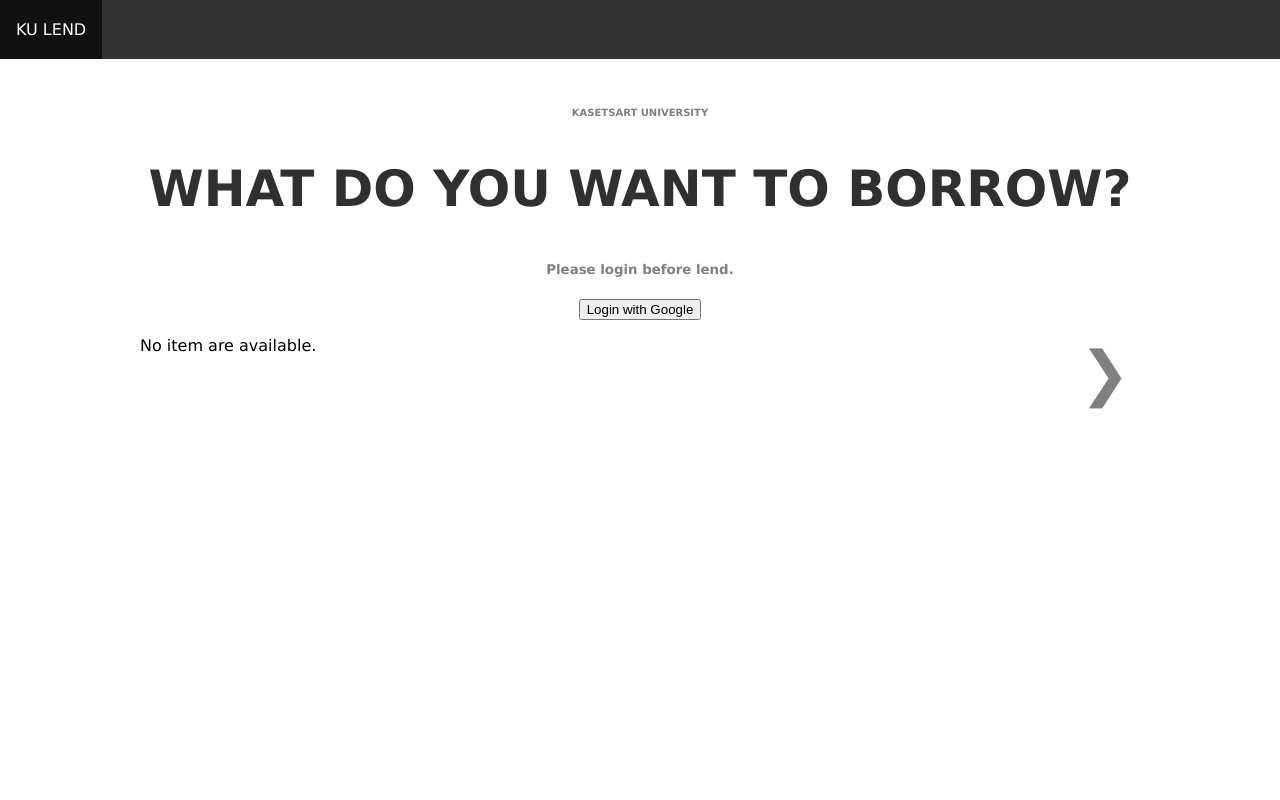
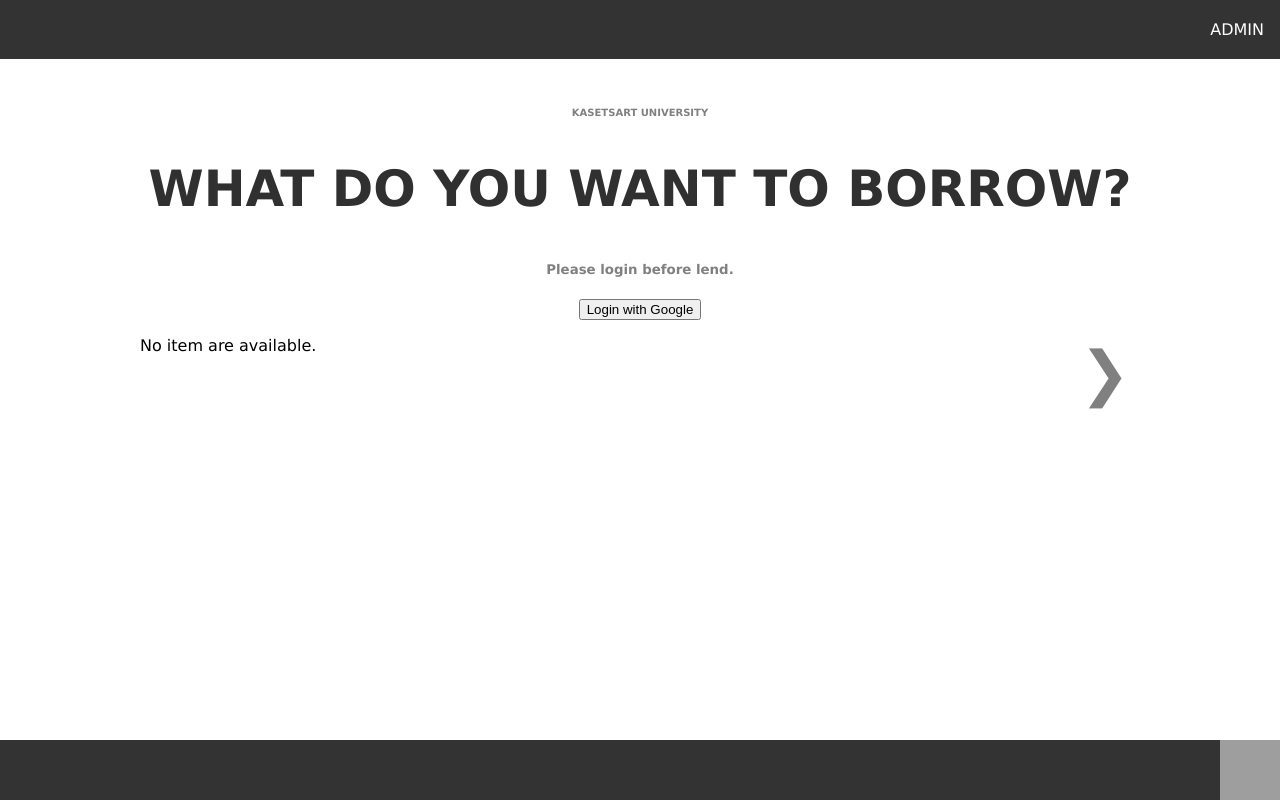
Before and after one commit to ChanunyaO/KU-Lend, a Django app: page / in a window 1280 px wide. Run offline with Django 3.2, Linux system fonts and the light colour scheme; data that the repository does not hold is empty; some libraries are stand-ins or nearby versions; grey boxes are pictures that could not be loaded.

Commit message:
improve index page

```diff
--- a/ku_lend/templates/ku_lend/index.html
+++ b/ku_lend/templates/ku_lend/index.html
@@ -143,19 +143,34 @@ li a {
 li a:hover {
   background-color: #111;
 }
+.footer {
+  position: fixed;
+  left: 0;
+  bottom: 0;
+  width: 100%;
+  background-color: #333;
+  color: white;
+  text-align: center;
+}
 </style>
 
 </head>
+
 <body>
+<div class="footer">
+    <a href="https://github.com/ChanunyaO/KU-Lend">
+  <img src="https://aws1.discourse-cdn.com/github/original/3X/4/6/4607bf071815b928202030de4b8de5b498581a2b.png"
+       alt="HTML tutorial" style="width:60px;height:60px;" ALIGN = "RIGHT">
+</a>
 
+</div>
 <ul>
-  <li><a class="active" href="http://127.0.0.1:8000/">KU LEND</a></li>
        {% load socialaccount %}
 {% if user.is_authenticated %}
-  <li style="float:right"><a href="http://127.0.0.1:8000/profile/">PROFILE</a></li>
-    <li style="float:right"><a href="http://127.0.0.1:8000/admin/">ADMIN</a></li>
+      <li style="float:right"><a href="http://127.0.0.1:8000/profile/">PROFILE</a></li>
 {% endif %}
 
+<li style="float:right"><a href="http://127.0.0.1:8000/admin/">ADMIN</a></li>
 </ul>
 
  <center>
```
